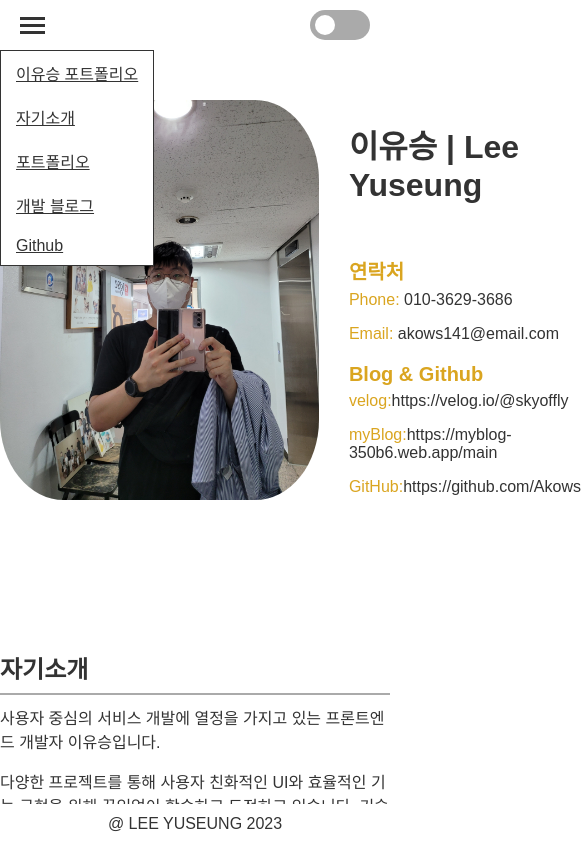
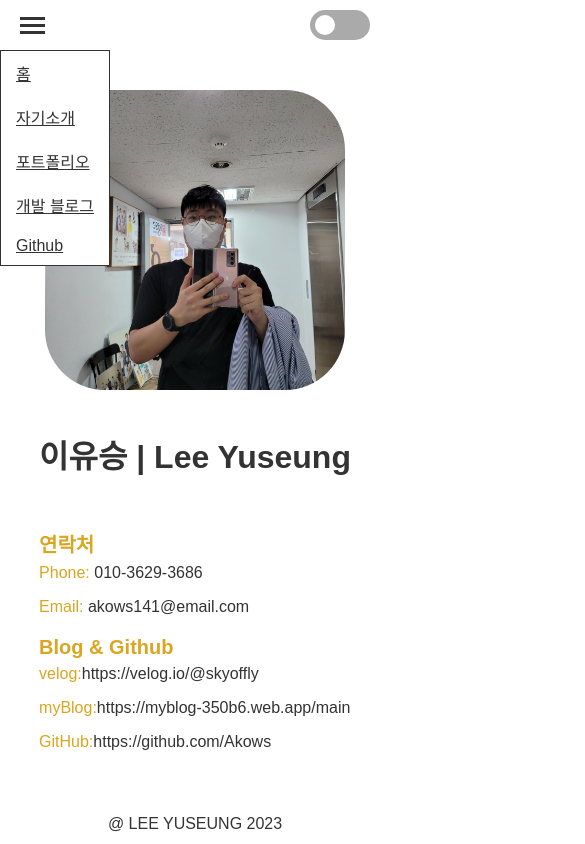
Before and after one commit to Akows/myPortfolio, a React (Create React App) app: page /introducemyself in a window 390 px wide. Both pictures are taken after a click on the element 32 px from the left and 25 px from the top of the page. Shown: the top 844 px of the page, 585 px wide, since content can reach past the window. Built offline with nearby package versions, Linux system fonts and the light colour scheme; a web font is replaced by a local one.

Commit message:
Design: IntroduceMyself 컴포넌트 모바일 대응 기능 구현. Navbar 버튼 이름 수정.

```diff
--- a/src/components/Navbar.tsx
+++ b/src/components/Navbar.tsx
@@ -137,7 +137,7 @@ const Navbar: React.FC = () => {
 
       {isDropdownOpen && (
         <DropdownMenu isOpen={isDropdownOpen}>
-          <Link to="/">이유승 포트폴리오</Link>
+          <Link to="/">홈</Link>
           <Link to="/introducemyself">자기소개</Link>
           <Link to="/myportfolio">포트폴리오</Link>
           <a
@@ -157,7 +157,7 @@ const Navbar: React.FC = () => {
         </DropdownMenu>
       )}
       <NavLinks className="desktopNav">
-        <Link to="/">이유승 포트폴리오</Link>
+        <Link to="/">홈</Link>
         <Link to="/introducemyself">자기소개</Link>
         <Link to="/myportfolio">포트폴리오</Link>
         <a
--- a/src/pages/IntroduceMyself.tsx
+++ b/src/pages/IntroduceMyself.tsx
@@ -22,6 +22,11 @@ const ContentWrapper = styled.div`
   @media (max-width: 1200px) {
     padding: 20px 10px;
   }
+
+  /* 반응형 미디어 쿼리 적용 */
+  @media (max-width: 768px) {
+    padding: 10px;
+  }
 `;
 
 const PersonalInfo = styled.div`
@@ -40,6 +45,18 @@ const PersonalInfo = styled.div`
     display: flex;
     flex-direction: column;
     gap: 10px;
+  }
+
+  /* 반응형 미디어 쿼리 적용 */
+  @media (max-width: 768px) {
+    flex-direction: column;
+    align-items: center;
+    gap: 20px;
+
+    img {
+      width: 300px;
+      height: 300px;
+    }
   }
 `;
 
@@ -77,6 +94,11 @@ const Section = styled.div`
       height: 2px;
       background-color: ${props => props.theme.secondaryText};
     }
+
+    /* 반응형 미디어 쿼리 적용 */
+    @media (max-width: 768px) {
+      margin-bottom: 20px;
+    }
   }
 `;
 
@@ -88,9 +110,15 @@ const Skill = styled.div`
 
 const SkillCategory = styled.div`
   display: flex;
-  align-items: center;
+  align-items: center; // 가로 배치 상태에서 아이템들을 중앙으로 정렬
   gap: 10px;
   margin-bottom: 10px;
+
+  /* 반응형 미디어 쿼리 적용 */
+  @media (max-width: 768px) {
+    flex-direction: column;
+    align-items: center; // 세로 배치 상태에서 아이템들을 중앙으로 정렬
+  }
 `;
 
 const CategoryTag = styled.span`
@@ -103,6 +131,11 @@ const CategoryTag = styled.span`
   span.emphasized {
     color: ${props => props.theme.emphasisColor};
   }
+
+  /* 반응형 미디어 쿼리 적용 */
+  @media (max-width: 768px) {
+    margin-bottom: 10px;
+  }
 `;
 
 const SkillItem = styled.span`
@@ -111,6 +144,11 @@ const SkillItem = styled.span`
   border-radius: 5px;
   margin-right: 10px;
   display: inline-block;
+
+  /* 반응형 미디어 쿼리 적용 */
+  @media (max-width: 768px) {
+    margin-bottom: 10px;
+  }
 `;
 
 const Education = styled.div`
```
